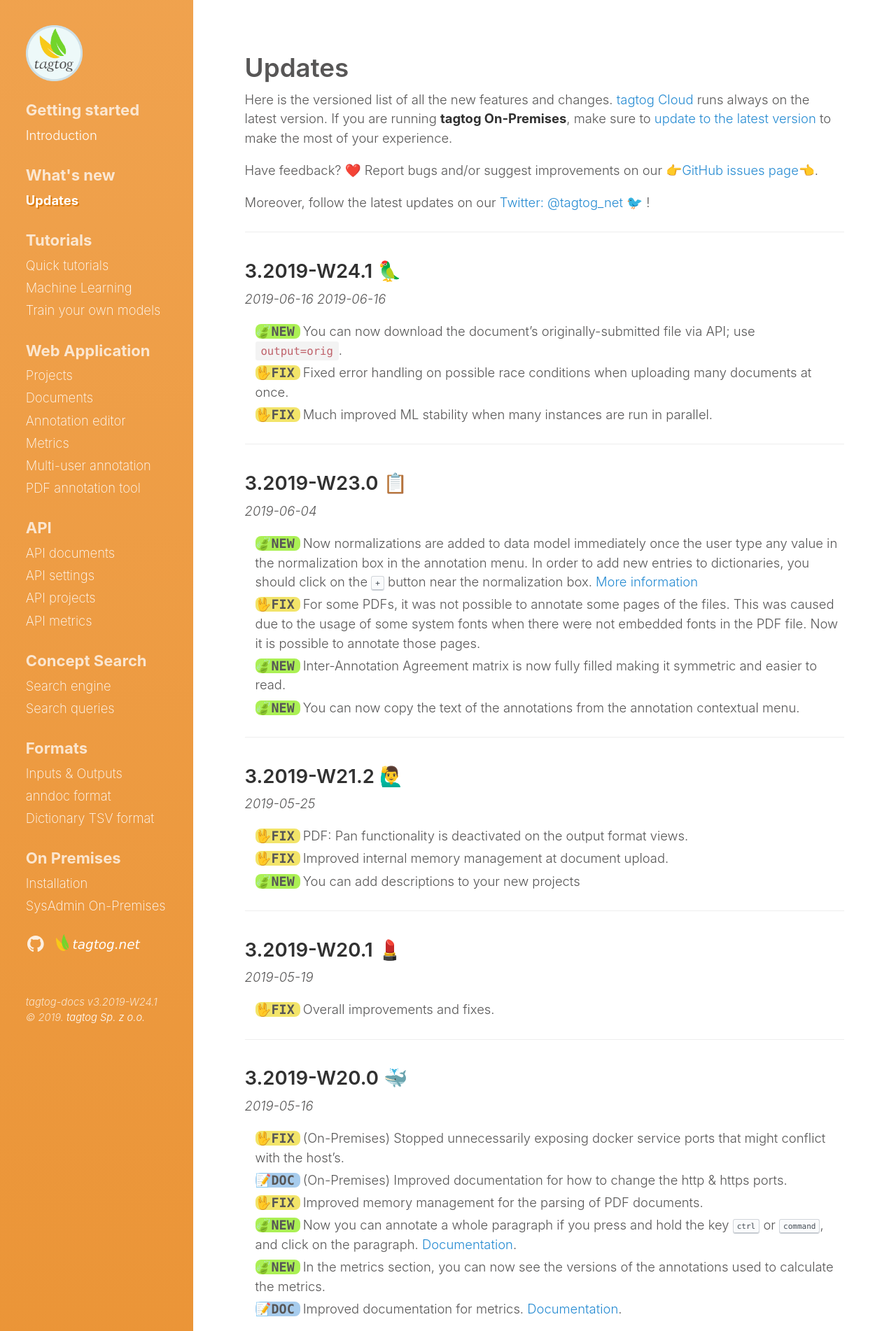
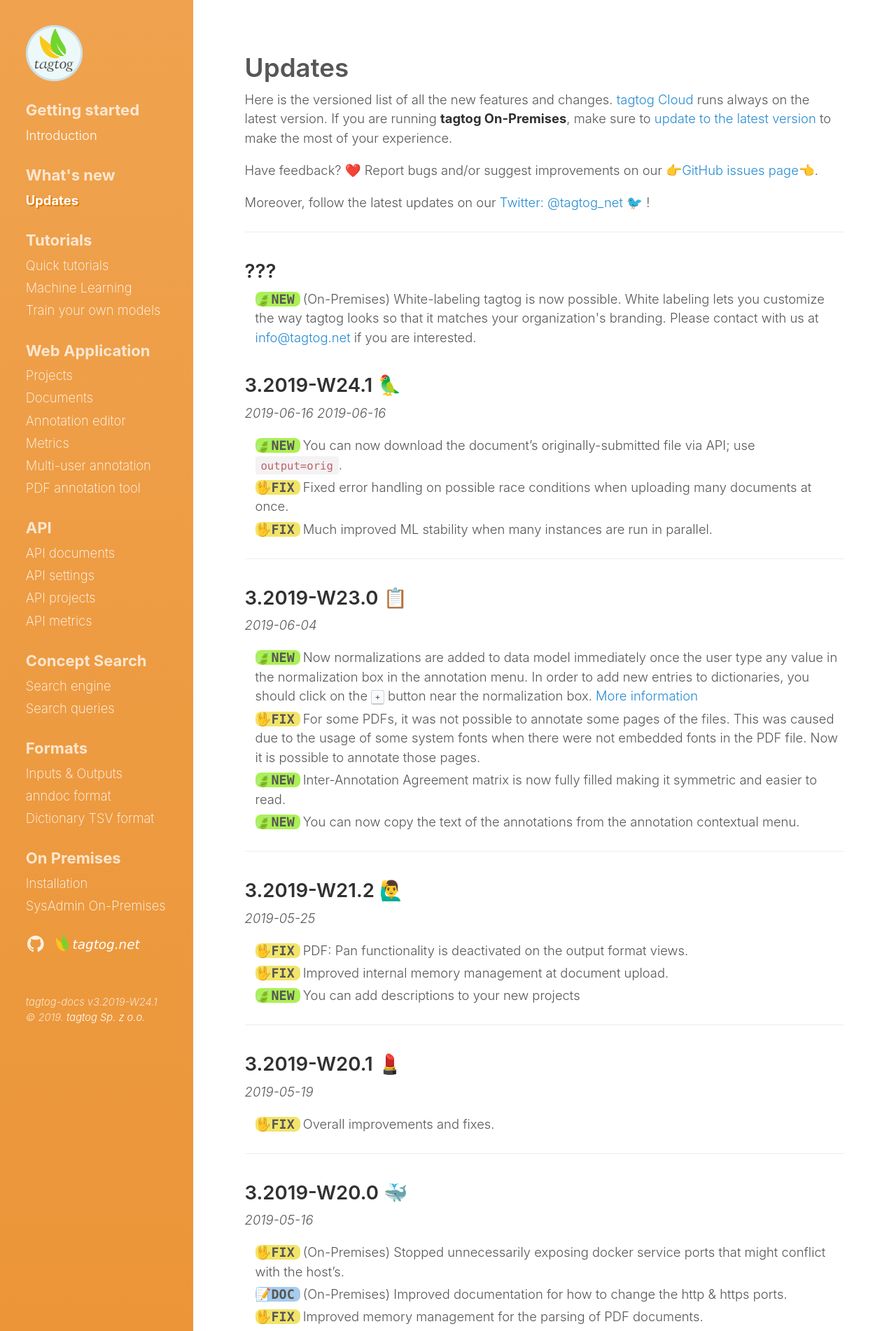
Before and after one commit to tagtogorg/tagtog-doc, a Jekyll site: the page built from updates.md, in a window 1280 px wide. Shown: the top 1902 px of the page at 70% size. Built offline with Jekyll 4.4.1, drawn with Linux system fonts in a browser that asks for light colours; nearby versions of some CDN libraries; emoji names are drawn with the system emoji font; some of the changed text lies outside the part shown.

Commit message:
Update updates

```diff
--- a/updates.md
+++ b/updates.md
@@ -13,6 +13,13 @@ Have feedback? :heart: Report bugs and/or suggest improvements on our [:point_ri
 Moreover, follow the latest updates on our [Twitter: @tagtog_net 🐦](https://twitter.com/tagtog_net) !
 
 ---
+
+## ???
+
+<ul class="updates">
+  <li class="new"><span>(On-Premises) White-labeling tagtog is now possible. White labeling lets you customize the way tagtog looks so that it matches your organization's branding. Please contact with us at <a href="mailto:info@tagtog.net">info@tagtog.net</a> if you are interested.</span></li>
+
+</ul>
 
 ## 3.2019-W24.1 🦜
 _2019-06-16_
```
